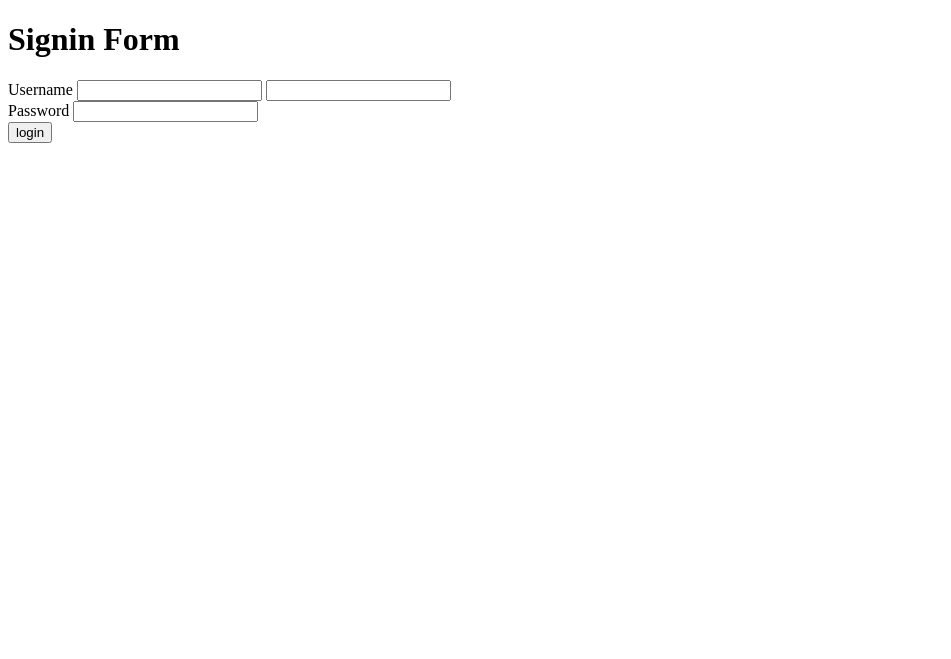
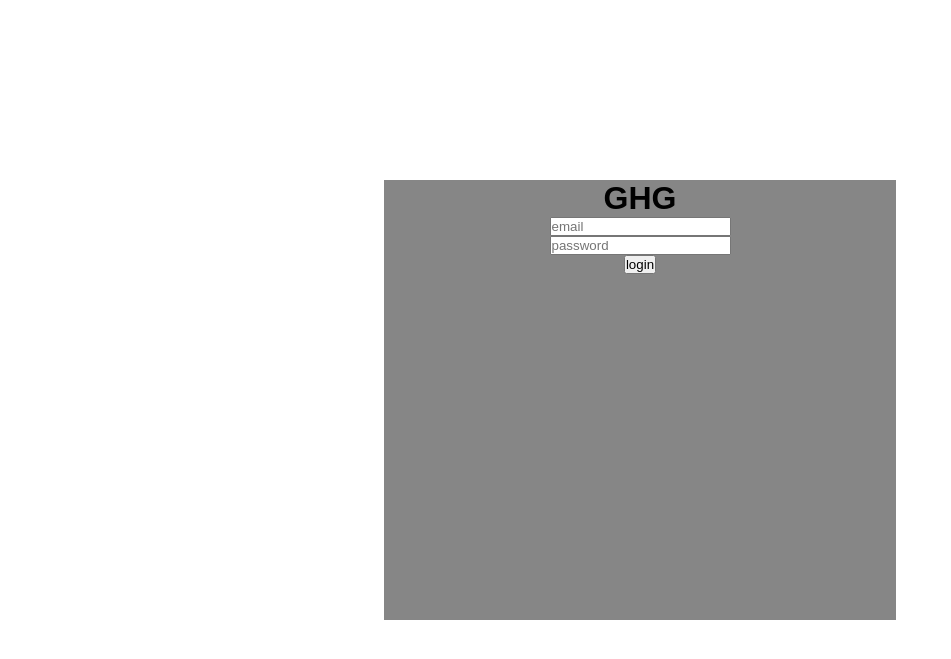
Before and after one commit to Naveler/Spordiosakond, a PHP site: page /Pages/LoginPage.php in a window 1280 px wide. Shown: the top 659 px of the page, without its empty margins (0-951 px from the left). Run offline with PHP 8.4, Linux system fonts and the light colour scheme.

Commit message:
some changes on LoginPage and login.css

```diff
--- /dev/null
+++ b/Pages/CSS/login.css
@@ -0,0 +1,38 @@
+:root {
+  --bg-color: rgb(236, 236, 236); /* Background color */
+  --el-color: #242424; /* Element color */
+  --txt-color: rgb(236, 236, 236); /* Text color */
+
+  /* alt color: rgb(155, 23, 0) rgb(85, 32, 230)*/
+  --highlight-color: rgb(85, 32, 230); /* Highlight gradient color color */
+
+  --faded-color: #aaaaaa;
+}
+
+* {
+  margin: 0;
+  padding: 0;
+  box-sizing: border-box;
+  font-family: "Poppins", sans-serif;
+}
+
+.container {
+  width: 40%;
+  min-height: 55vh;
+
+  /* Position */
+  position: absolute;
+  top: 50%;
+  left: 50%;
+  transform: translate(-50%, -50%);
+  background-color: rgb(134, 134, 134);
+  justify-content: space-around;
+}
+
+.position {
+  text-align: center;
+  justify-content: space-between;
+}
+
+:placeholder-shown {
+}
--- a/Pages/LoginPage.php
+++ b/Pages/LoginPage.php
@@ -1,15 +1,17 @@
 <!DOCTYPE html>
 <body>
 <form method="POST" action="../Scripts/login.php">
-    <h1>Signin Form</h1>
-    <div class="form-element"> <label>Username</label>
-        <input type="text" name="eesnimi"  required />
-        <input type="text" name="perenimi"  required />
+<link rel="stylesheet" href="CSS/login.css" />
+<div class="container">
+    <h1 class="position">GHG</h1>
+    <div class="position">
+        <input type="text" name="email" placeholder="email"  required />
     </div>
-    <div class="form-element">
-        <label>Password</label>
-        <input type="password" name="parool"  required />
-    </div>
+    <div class="position">
+        <div class="form-element">
+            <input type="password" name="parool" placeholder="password"  required />
+        </div>
     <input type="submit" value="login">
+</div>
 </form>
 </body>
```
